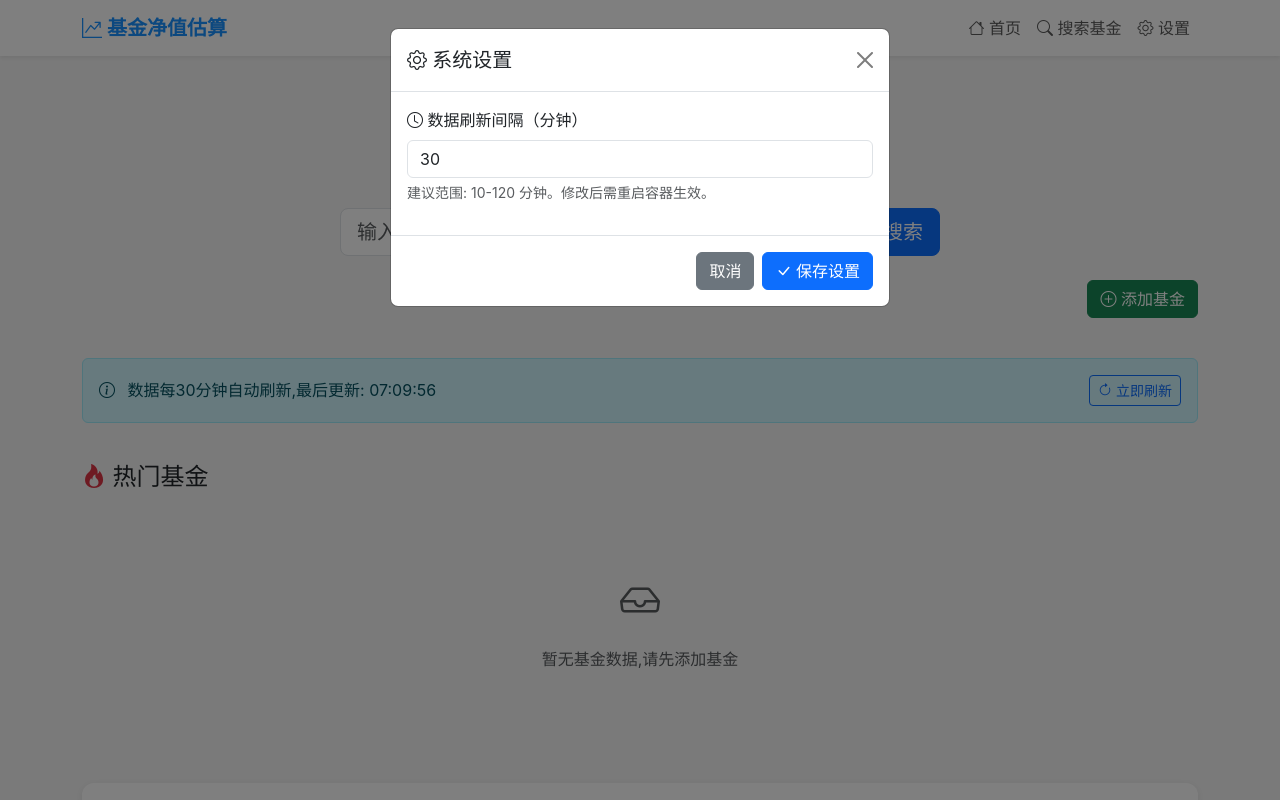
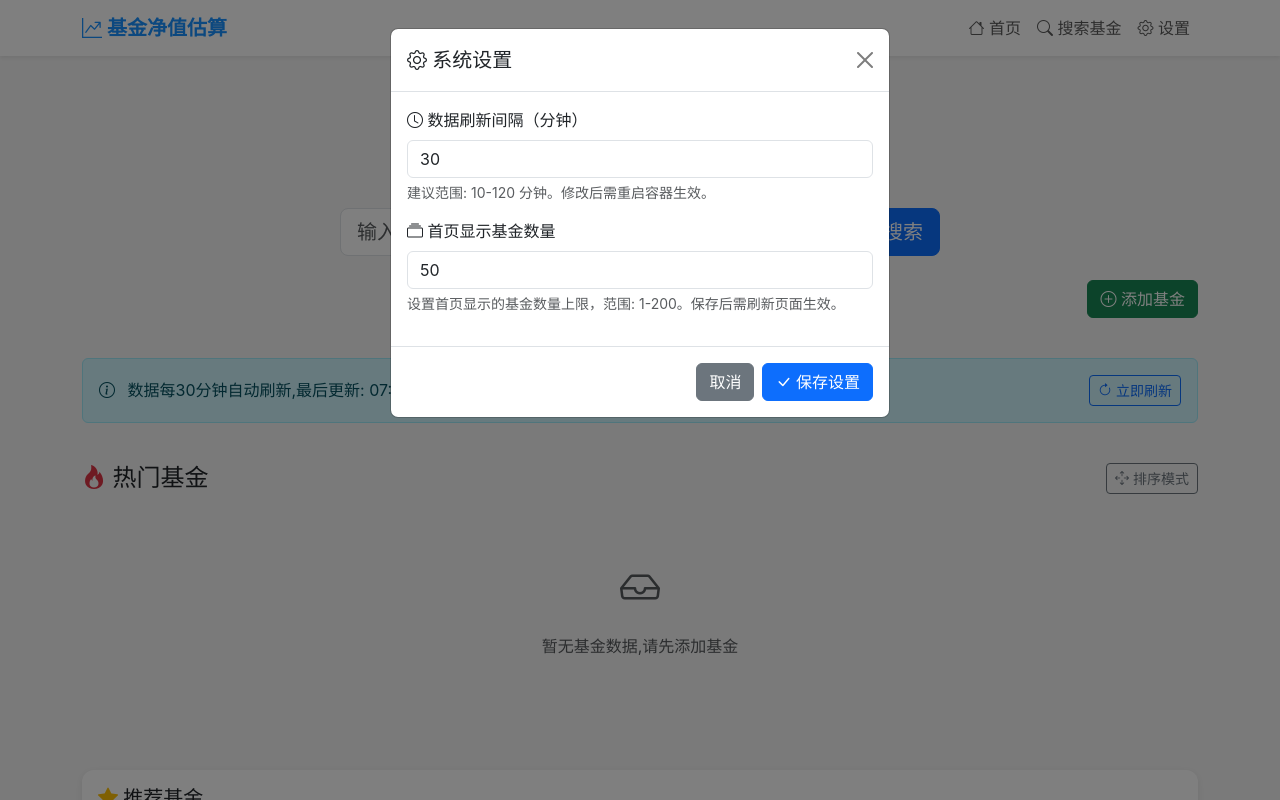
Before and after one commit to wawaji1220/jijinweb, a Django app: page / in a window 1280 px wide, after a click on "设置". Run offline with Django 4.2, Linux system fonts and the light colour scheme; data that the repository does not hold is empty; some libraries are stand-ins or nearby versions.

Commit message:
增加拖拽排序功能，首页显示数量功能

```diff
--- a/funds/models.py
+++ b/funds/models.py
@@ -9,13 +9,14 @@ class Fund(models.Model):
     fund_type = models.CharField('基金类型', max_length=50, blank=True)
     fund_company = models.CharField('基金公司', max_length=100, blank=True)
     established_date = models.DateField('成立日期', null=True, blank=True)
+    display_order = models.IntegerField('显示排序', default=0, db_index=True)
     created_at = models.DateTimeField('创建时间', auto_now_add=True)
     updated_at = models.DateTimeField('更新时间', auto_now=True)
 
     class Meta:
         verbose_name = '基金信息'
         verbose_name_plural = '基金信息'
-        ordering = ['-updated_at']
+        ordering = ['display_order', '-updated_at']
 
     def __str__(self):
         return f"{self.fund_code} - {self.fund_name}"
--- a/funds/urls.py
+++ b/funds/urls.py
@@ -18,4 +18,5 @@ urlpatterns = [
     path('api/delete/', views.api_delete_fund, name='api_delete_fund'),
     path('api/settings/', views.api_settings_get, name='api_settings_get'),
     path('api/settings/update/', views.api_settings_update, name='api_settings_update'),
+    path('api/reorder/', views.api_reorder_funds, name='api_reorder_funds'),
 ]
--- a/funds/views.py
+++ b/funds/views.py
@@ -22,8 +22,9 @@ logger = logging.getLogger(__name__)
 @require_GET
 def index(request):
     """首页 - 显示热门基金列表"""
-    # 获取热门基金(最近更新的)
-    popular_funds = Fund.objects.all()[:50]
+    # 获取热门基金(按display_order排序)
+    display_count = getattr(settings, 'FUND_DISPLAY_COUNT', 50)
+    popular_funds = Fund.objects.all()[:display_count]
 
     context = {
         'popular_funds': popular_funds,
@@ -345,10 +346,12 @@ def api_delete_fund(request):
 def api_settings_get(request):
     """API: 获取设置信息"""
     interval = getattr(settings, 'FUND_UPDATE_INTERVAL', 30)
+    display_count = getattr(settings, 'FUND_DISPLAY_COUNT', 50)
     return JsonResponse({
         'success': True,
         'data': {
-            'update_interval': interval
+            'update_interval': interval,
+            'display_count': display_count,
         }
     })
 
@@ -361,60 +364,85 @@ def api_settings_update(request):
         import os
         from pathlib import Path
 
+        changes = []
+
+        # 处理刷新间隔
         interval = request.POST.get('update_interval', '').strip()
-
-        if not interval:
-            return JsonResponse({
-                'success': False,
-                'error': '请提供刷新间隔'
-            }, status=400)
-
-        try:
-            interval = int(interval)
-            if interval < 1:
+        if interval:
+            try:
+                interval = int(interval)
+                if interval < 1:
+                    return JsonResponse({
+                        'success': False,
+                        'error': '刷新间隔不能小于1分钟'
+                    }, status=400)
+                if interval > 1440:
+                    return JsonResponse({
+                        'success': False,
+                        'error': '刷新间隔不能超过1440分钟(24小时)'
+                    }, status=400)
+                # 更新运行时配置
+                settings.FUND_UPDATE_INTERVAL = interval
+                changes.append(f'刷新间隔已设置为 {interval} 分钟')
+            except ValueError:
                 return JsonResponse({
                     'success': False,
-                    'error': '刷新间隔不能小于1分钟'
+                    'error': '刷新间隔必须是数字'
                 }, status=400)
-            if interval > 1440:
+
+        # 处理显示数量
+        display_count = request.POST.get('display_count', '').strip()
+        if display_count:
+            try:
+                display_count = int(display_count)
+                if display_count < 1:
+                    return JsonResponse({
+                        'success': False,
+                        'error': '显示数量不能小于1'
+                    }, status=400)
+                if display_count > 200:
+                    return JsonResponse({
+                        'success': False,
+                        'error': '显示数量不能超过200'
+                    }, status=400)
+                # 更新运行时配置
+                settings.FUND_DISPLAY_COUNT = display_count
+                changes.append(f'显示数量已设置为 {display_count}')
+            except ValueError:
                 return JsonResponse({
                     'success': False,
-                    'error': '刷新间隔不能超过1440分钟(24小时)'
+                    'error': '显示数量必须是数字'
                 }, status=400)
-        except ValueError:
-            return JsonResponse({
-                'success': False,
-                'error': '刷新间隔必须是数字'
-            }, status=400)
 
         # 更新环境变量文件
         env_file = Path(settings.BASE_DIR) / '.env'
-        if env_file.exists():
+        if env_file.exists() and changes:
             content = env_file.read_text(encoding='utf-8')
             lines = []
-            updated = False
+            interval_updated = False
+            display_count_updated = False
 
             for line in content.splitlines():
-                if line.startswith('FUND_UPDATE_INTERVAL='):
+                if line.startswith('FUND_UPDATE_INTERVAL=') and interval:
                     lines.append(f'FUND_UPDATE_INTERVAL={interval}')
-                    updated = True
+                    interval_updated = True
+                elif line.startswith('FUND_DISPLAY_COUNT=') and display_count:
+                    lines.append(f'FUND_DISPLAY_COUNT={display_count}')
+                    display_count_updated = True
                 else:
                     lines.append(line)
 
-            if not updated:
+            if interval and not interval_updated:
                 lines.append(f'FUND_UPDATE_INTERVAL={interval}')
+            if display_count and not display_count_updated:
+                lines.append(f'FUND_DISPLAY_COUNT={display_count}')
 
             env_file.write_text('\n'.join(lines) + '\n', encoding='utf-8')
 
-        # 更新运行时配置
-        settings.FUND_UPDATE_INTERVAL = interval
-
+        message = '；'.join(changes) if changes else '未做修改'
         return JsonResponse({
             'success': True,
-            'message': f'刷新间隔已设置为 {interval} 分钟',
-            'data': {
-                'update_interval': interval
-            }
+            'message': message,
         })
     except Exception as e:
         logger.error(f"更新设置失败: {str(e)}")
@@ -422,3 +450,33 @@ def api_settings_update(request):
             'success': False,
             'error': '更新失败，请稍后重试'
         }, status=500)
+
+
+@csrf_exempt
+@require_POST
+def api_reorder_funds(request):
+    """API: 保存基金排序"""
+    try:
+        import json
+        data = json.loads(request.body)
+        order_list = data.get('order', [])
+
+        if not order_list:
+            return JsonResponse({
+                'success': False,
+                'error': '请提供排序数据'
+            }, status=400)
+
+        for index, fund_code in enumerate(order_list):
+            Fund.objects.filter(fund_code=fund_code).update(display_order=index)
+
+        return JsonResponse({
+            'success': True,
+            'message': '排序保存成功'
+        })
+    except Exception as e:
+        logger.error(f"保存排序失败: {str(e)}")
+        return JsonResponse({
+            'success': False,
+            'error': '保存失败，请稍后重试'
+        }, status=500)
--- a/templates/base.html
+++ b/templates/base.html
@@ -132,6 +132,7 @@
 
     <script src="https://cdn.jsdelivr.net/npm/bootstrap@5.3.0/dist/js/bootstrap.bundle.min.js"></script>
     <script src="https://code.jquery.com/jquery-3.7.0.min.js"></script>
+    <script src="https://cdn.jsdelivr.net/npm/sortablejs@1.15.0/Sortable.min.js"></script>
 
     <!-- 设置模态框 -->
     <div class="modal fade" id="settingsModal" tabindex="-1">
@@ -151,6 +152,15 @@
                         <input type="number" class="form-control" id="updateInterval" min="1" max="1440" placeholder="30">
                         <div class="form-text">
                             建议范围: 10-120 分钟。修改后需重启容器生效。
+                        </div>
+                    </div>
+                    <div class="mb-3">
+                        <label for="displayCount" class="form-label">
+                            <i class="bi bi-collection"></i> 首页显示基金数量
+                        </label>
+                        <input type="number" class="form-control" id="displayCount" min="1" max="200" placeholder="50">
+                        <div class="form-text">
+                            设置首页显示的基金数量上限，范围: 1-200。保存后需刷新页面生效。
                         </div>
                     </div>
                 </div>
@@ -173,6 +183,7 @@
         $.get('{% url "funds:api_settings_get" %}', function(response) {
             if (response.success) {
                 $('#updateInterval').val(response.data.update_interval);
+                $('#displayCount').val(response.data.display_count);
             }
         });
     });
@@ -180,23 +191,24 @@
     // 保存设置
     $('#saveSettings').click(function() {
         const interval = $('#updateInterval').val().trim();
+        const displayCount = $('#displayCount').val().trim();
 
-        if (!interval || isNaN(interval)) {
-            alert('请输入有效的刷新间隔');
+        if (interval && (isNaN(interval) || parseInt(interval) < 1 || parseInt(interval) > 1440)) {
+            alert('刷新间隔必须在 1-1440 分钟之间');
+            return;
+        }
+        if (displayCount && (isNaN(displayCount) || parseInt(displayCount) < 1 || parseInt(displayCount) > 200)) {
+            alert('显示数量必须在 1-200 之间');
             return;
         }
 
-        const intInterval = parseInt(interval);
-        if (intInterval < 1 || intInterval > 1440) {
-            alert('刷新间隔必须在 1-1440 分钟之间');
-            return;
-        }
+        const postData = {};
+        if (interval) postData.update_interval = interval;
+        if (displayCount) postData.display_count = displayCount;
 
-        $.post('{% url "funds:api_settings_update" %}', {
-            update_interval: interval
-        }, function(response) {
+        $.post('{% url "funds:api_settings_update" %}', postData, function(response) {
             if (response.success) {
-                alert(response.message + '\n\n注意: 修改后需要重启容器才能完全生效。');
+                alert(response.message + '\n\n注意: 修改后需要刷新页面生效。');
                 settingsModal.hide();
             } else {
                 alert('保存失败: ' + response.error);
--- a/templates/funds/index.html
+++ b/templates/funds/index.html
@@ -92,21 +92,28 @@
 
 <!-- 热门基金列表 -->
 <div class="row">
-    <div class="col-12 mb-3">
-        <h4 class="mb-3">
+    <div class="col-12 mb-3 d-flex justify-content-between align-items-center">
+        <h4 class="mb-0">
             <i class="bi bi-fire text-danger"></i> 热门基金
         </h4>
+        <button class="btn btn-sm btn-outline-secondary" id="toggleDragBtn" title="拖拽排序">
+            <i class="bi bi-arrows-move"></i> 排序模式
+        </button>
     </div>
 
     {% if popular_funds %}
+        <div class="col-12" id="fund-list-container">
+        <div class="row" id="fund-list">
         {% for fund in popular_funds %}
-        <div class="col-md-4 col-lg-3 mb-3" id="fund-card-{{ fund.fund_code }}">
+        <div class="col-md-4 col-lg-3 mb-3 fund-card-wrapper" id="fund-card-{{ fund.fund_code }}" data-code="{{ fund.fund_code }}">
             <div class="card fund-card h-100 position-relative" onclick="window.open('https://finance.sina.com.cn/fund/quotes/{{ fund.fund_code }}/bc.shtml', '_blank')">
-                <button class="btn btn-sm btn-danger position-absolute top-0 end-0 m-2"
+                <button class="btn btn-sm btn-danger position-absolute top-0 end-0 m-2 delete-fund-btn"
+                        style="display:none;"
                         onclick="event.stopPropagation(); deleteFund('{{ fund.fund_code }}')"
                         title="删除基金">
                     <i class="bi bi-trash"></i>
                 </button>
+
                 <div class="card-body">
                     <h5 class="card-title mb-2">{{ fund.fund_name }}</h5>
                     <p class="card-text text-muted mb-2">
@@ -520,6 +570,78 @@ document.addEventListener('DOMContentLoaded', function() {
 
     // 每30分钟自动刷新
     setInterval(refreshData, 1800000); // 30分钟 = 1800000毫秒
+
+    // 初始化拖拽排序
+    initDragSort();
 });
+
+// 拖拽排序功能
+let dragMode = false;
+let sortableInstance = null;
+
+function initDragSort() {
+    const fundList = document.getElementById('fund-list');
+    const toggleBtn = document.getElementById('toggleDragBtn');
+
+    if (!fundList || !toggleBtn) return;
+
+    toggleBtn.addEventListener('click', function() {
+        dragMode = !dragMode;
+        const container = document.getElementById('fund-list-container');
+
+        if (dragMode) {
+            toggleBtn.classList.add('active');
+            container.classList.add('drag-mode');
+            // 创建 Sortable 实例
+            sortableInstance = new Sortable(fundList, {
+                animation: 50,
+                ghostClass: 'sortable-ghost',
+                chosenClass: 'sortable-chosen',
+                dragClass: 'sortable-drag',
+                delay: 0,
+                forceFallback: true,
+                fallbackTolerance: 3,
+                swapThreshold: 0.65,
+                onEnd: function() {
+                    // 获取新的排序
+                    const items = fundList.querySelectorAll('.fund-card-wrapper');
+                    const newOrder = [];
+                    items.forEach(item => {
+                        newOrder.push(item.dataset.code);
+                    });
+                    // 保存排序到后端
+                    saveFundOrder(newOrder);
+                }
+            });
+        } else {
+            toggleBtn.classList.remove('active');
+            container.classList.remove('drag-mode');
+            // 销毁 Sortable 实例
+            if (sortableInstance) {
+                sortableInstance.destroy();
+                sortableInstance = null;
+            }
+        }
+    });
+}
+
+async function saveFundOrder(order) {
+    try {
+        const response = await fetch('{% url "funds:api_reorder_funds" %}', {
+            method: 'POST',
+            headers: {
+                'Content-Type': 'application/json',
+                'X-CSRFToken': getCookie('csrftoken')
+            },
+            body: JSON.stringify({ order: order })
+        });
+        const result = await response.json();
+        if (!result.success) {
+            console.error('保存排序失败:', result.error);
+        }
+    } catch (error) {
+        console.error('保存排序失败:', error);
+    }
+}
 </script>
 {% endblock %}
```
Also changed, not shown: other parts of templates/funds/index.html (+43 -0 lines), jijinweb/settings.py (+5 -2 lines), funds/migrations/0002_alter_fund_options_fund_display_order.py (added), 1 other file.
